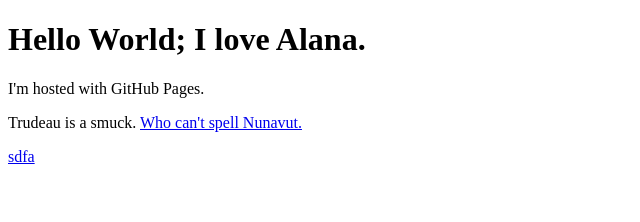
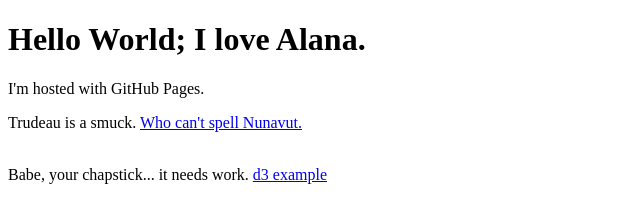
Before and after one commit to grahamcrowell/grahamcrowell.github.io, a plain HTML site: page index.html in a window 1280 px wide. Shown: the whole page, without its empty margins (0-640 px from the left). Drawn offline with Linux system fonts and the light colour scheme.

Commit message:
chapstick

```diff
--- a/index.html
+++ b/index.html
@@ -3,7 +3,8 @@
 <body>
 <h1>Hello World; I love Alana.</h1>
 <p>I'm hosted with GitHub Pages.</p>
-<p>Trudeau is a smuck.  <a href="http://pm.gc.ca/eng/news/2016/12/20/united-states-canada-joint-arctic-leaders-statement">Who can't spell Nunavut.</a></p>
-<a href="./page.html">sdfa </a>
+<p>Trudeau is a smuck.  <a href="http://pm.gc.ca/eng/news/2016/12/20/united-states-canada-joint-arctic-leaders-statement">Who can't spell Nunavut.</a></p></br>
+Babe, your chapstick... it needs work.
+<a href="./page.html">d3 example</a>
 </body>
 </html>
```
